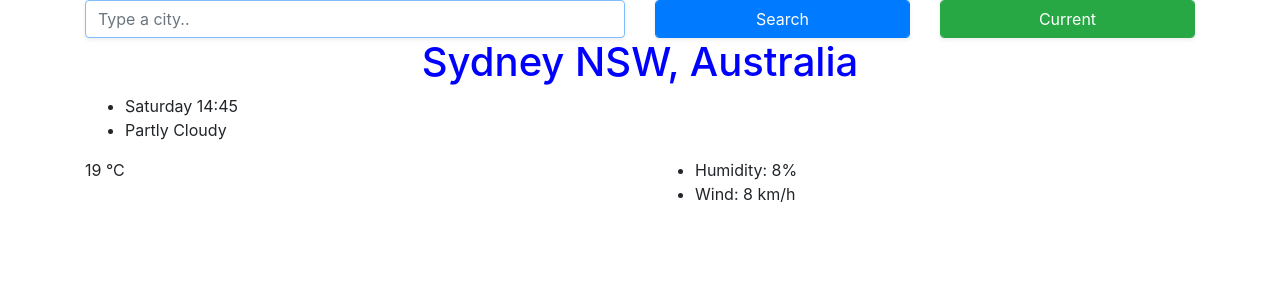
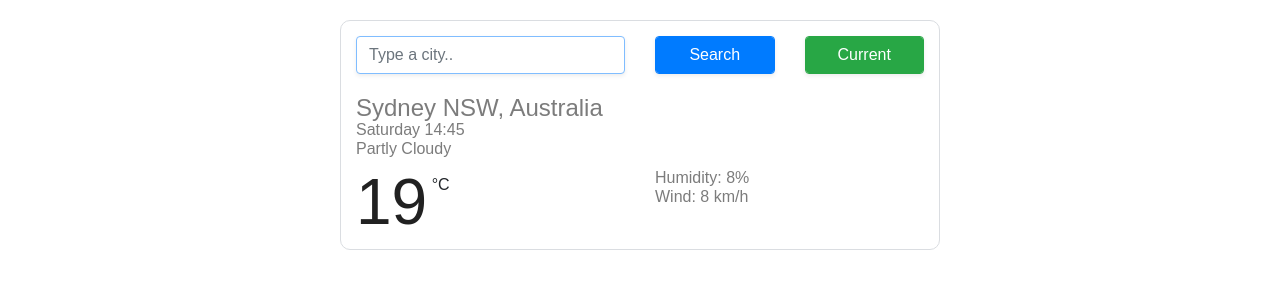
Before and after one commit to YevheniiaKonotopets/Weather_website, a plain HTML site: page index.html in a window 1280 px wide. Drawn offline with nearby package versions, Linux system fonts and the light colour scheme; no server answers.

Commit message:
Updated styles.css

```diff
--- a/src/styles.css
+++ b/src/styles.css
@@ -1,4 +1,55 @@
+body {
+  font-family: arial, sans-serif;
+}
+
 h1 {
-  text-align: center;
-  color: blue;
+  color: #7c7c7c;
+  font-size: 24px;
+  font-weight: 100;
+  line-height: 28px;
+  margin: 0;
 }
+
+ul {
+  margin: 0 0 10px;
+  padding: 0;
+}
+
+li {
+  color: #7c7c7c;
+  font-size: 16px;
+  font-weight: 100;
+  height: 19px;
+  line-height: 1;
+  list-style: none;
+}
+
+.weather-app {
+  border: 1px solid #dadde1;
+  padding: 15px;
+  margin: 20px auto;
+  border-radius: 10px;
+  max-width: 600px;
+}
+
+.weather-icon {
+  height: 64px;
+  width: 64px;
+  margin-right: 10px;
+}
+
+.temperature {
+  color: rgb(33, 33, 33);
+  font-size: 64px;
+  font-weight: 400;
+  line-height: 1;
+}
+
+.units {
+  position: relative;
+  top: -34px;
+}
+
+.search-form {
+  margin-bottom: 20px;
+}
```
